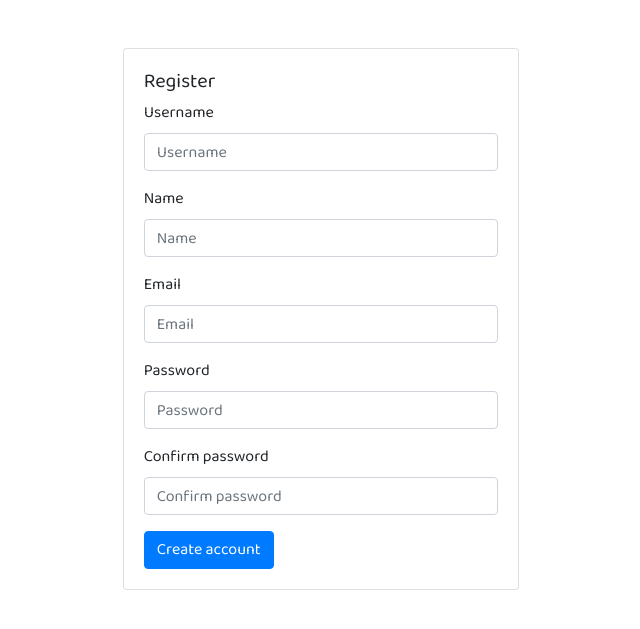
After one commit to vladcalin/konnector, a Django app: page /register/ in a window 1280 px wide. The commit adds this page. Shown: the top 629 px of the page, without its empty margins (319-959 px from the left). Run offline with Django 3.2, Linux system fonts and the light colour scheme; some libraries are stand-ins or nearby versions.

Commit message:
Add register, a blank dashboard page with navigation and change font type

```diff
--- a/konnector/urls.py
+++ b/konnector/urls.py
@@ -15,9 +15,12 @@ Including another URLconf
 """
 from django.contrib import admin
 from django.urls import path
-from users.views import Home
+from users.views import Home, Register, Dashboard
 
 urlpatterns = [
     path('admin/', admin.site.urls),
-    path('', Home.as_view())
+    path('', Home.as_view(), name='home'),
+    path('register/', Register.as_view(), name='register'),
+
+    path('dashboard/', Dashboard.as_view(), name='dashboard')
 ]
--- /dev/null
+++ b/users/forms.py
@@ -0,0 +1,30 @@
+from django import forms
+from django.core.exceptions import ValidationError
+
+from users.models import User
+
+
+class RegisterForm(forms.Form):
+    username = forms.CharField(required=True)
+    full_name = forms.CharField(required=True, label='Name')
+    email = forms.EmailField(required=True)
+    password = forms.CharField(required=True, widget=forms.PasswordInput())
+    confirm_password = forms.CharField(required=True, widget=forms.PasswordInput())
+
+    def clean_username(self):
+        value = self.cleaned_data['username']
+        if User.objects.filter(username=value).count():
+            raise ValidationError('Username taken')
+        return value
+
+    def clean_email(self):
+        value = self.cleaned_data['email']
+        if User.objects.filter(email=value).count():
+            raise ValidationError('Email in use')
+        return value
+
+    def clean(self):
+        if self.cleaned_data['password'] != self.cleaned_data['confirm_password']:
+            self.add_error('password', '')
+            self.add_error('confirm_password', '')
+            raise ValidationError('Passwords do not match')
--- a/users/models.py
+++ b/users/models.py
@@ -1,9 +1,12 @@
 from django.contrib.auth.models import AbstractUser
 from django.db import models
+
 
 # Create your models here.
 
 
 class User(AbstractUser):
+    full_name = models.CharField(max_length=100, blank=True, default='')
 
-    pass
+    def get_full_name(self):
+        return self.full_name
--- a/users/templates/base.html
+++ b/users/templates/base.html
@@ -6,6 +6,12 @@
     <meta charset="UTF-8">
     <title>Title</title>
     {% bootstrap_css %}
+    <link href="https://fonts.googleapis.com/css2?family=Baloo+2&display=swap" rel="stylesheet">
+    <style>
+        body {
+            font-family: 'Baloo 2', cursive;
+        }
+    </style>
 </head>
 
 <body>
@@ -13,6 +19,9 @@
 {% block body %}
 {% endblock %}
 {% bootstrap_javascript jquery='full' %}
-
+<script src="https://cdn.jsdelivr.net/npm/feather-icons/dist/feather.min.js"></script>
+<script>
+    feather.replace({height: '16px'})
+</script>
 </body>
 </html>
--- /dev/null
+++ b/users/templates/users/register.html
@@ -0,0 +1,20 @@
+{% extends "base.html" %}
+{% load bootstrap4 %}
+{% block body %}
+    <div class="row mx-0 mt-5">
+        <div class="col-md-4 offset-md-4">
+            <div class="card">
+                <div class="card-body">
+                    <h5>Register</h5>
+                    <form method="post">
+                        {% csrf_token %}
+                        {% bootstrap_form form %}
+                        <button class="btn btn-primary" type="submit">
+                            Create account
+                        </button>
+                    </form>
+                </div>
+            </div>
+        </div>
+    </div>
+{% endblock %}
--- a/users/views.py
+++ b/users/views.py
@@ -1,9 +1,42 @@
+from django.contrib.auth import authenticate, login
+from django.contrib.auth.mixins import LoginRequiredMixin
+from django.http import HttpResponseRedirect
 from django.shortcuts import render
 
 # Create your views here.
+from django.urls import reverse_lazy, reverse
 from django.views.generic import TemplateView
+
+from users.forms import RegisterForm
+from users.models import User
 
 
 class Home(TemplateView):
+    template_name = 'users/login.html'
 
-    template_name = 'users/login.html'
+
+class Register(TemplateView):
+    template_name = 'users/register.html'
+
+    def get_context_data(self, **kwargs):
+        context = super(Register, self).get_context_data(**kwargs)
+        if 'form' not in context:
+            context['form'] = RegisterForm()
+        return context
+
+    def post(self, request):
+        form = RegisterForm(data=request.POST)
+        if not form.is_valid():
+            return render(request, self.template_name, context=self.get_context_data(form=form))
+        else:
+            user = User(username=form.cleaned_data['username'],
+                        email=form.cleaned_data['email'],
+                        full_name=form.cleaned_data['full_name'])
+            user.set_password(form.cleaned_data['password'])
+            user.save()
+            login(request, user=user)
+            return HttpResponseRedirect(reverse('dashboard'))
+
+
+class Dashboard(LoginRequiredMixin, TemplateView):
+    template_name = 'app_base.html'
```
Also changed, not shown: users/templates/app/navigation.html (added, +71 -0 lines), users/templates/app_base.html (added, +8 -0 lines), users/migrations/0002_user_full_name.py (added).
